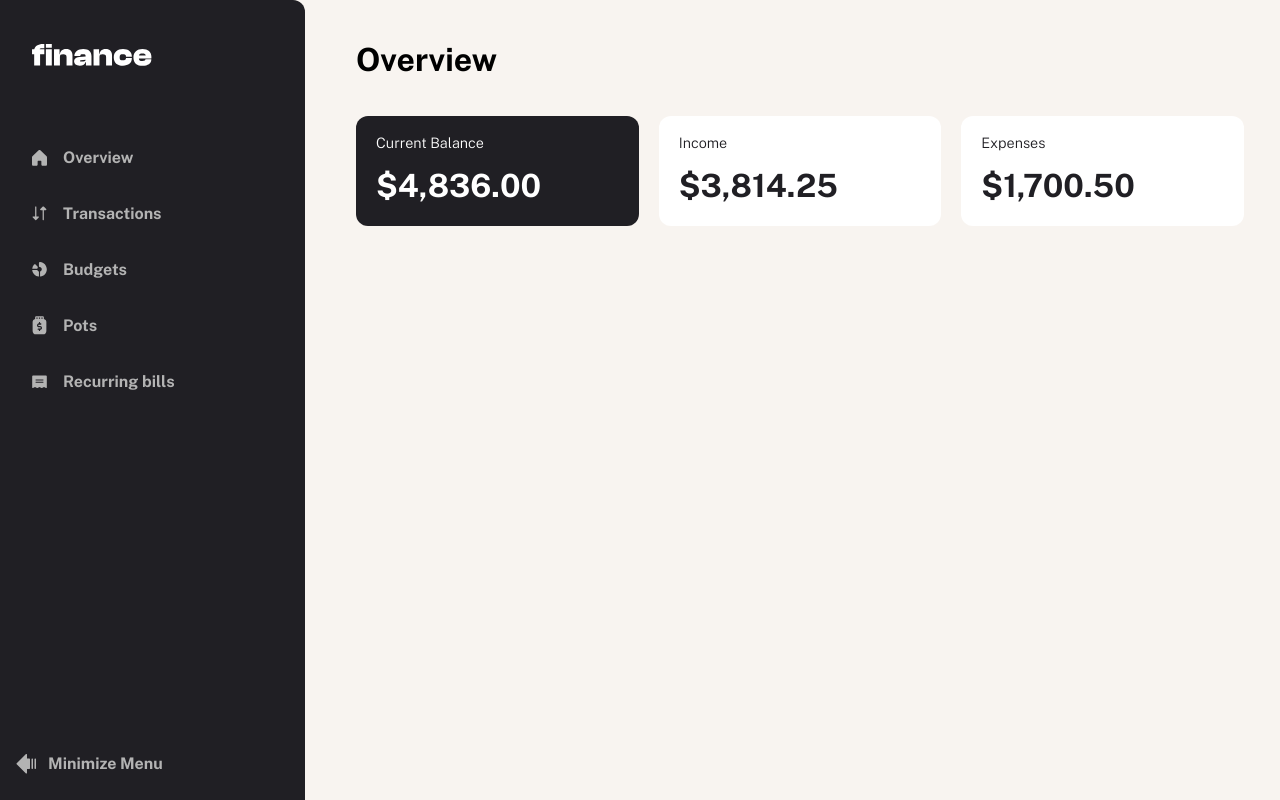
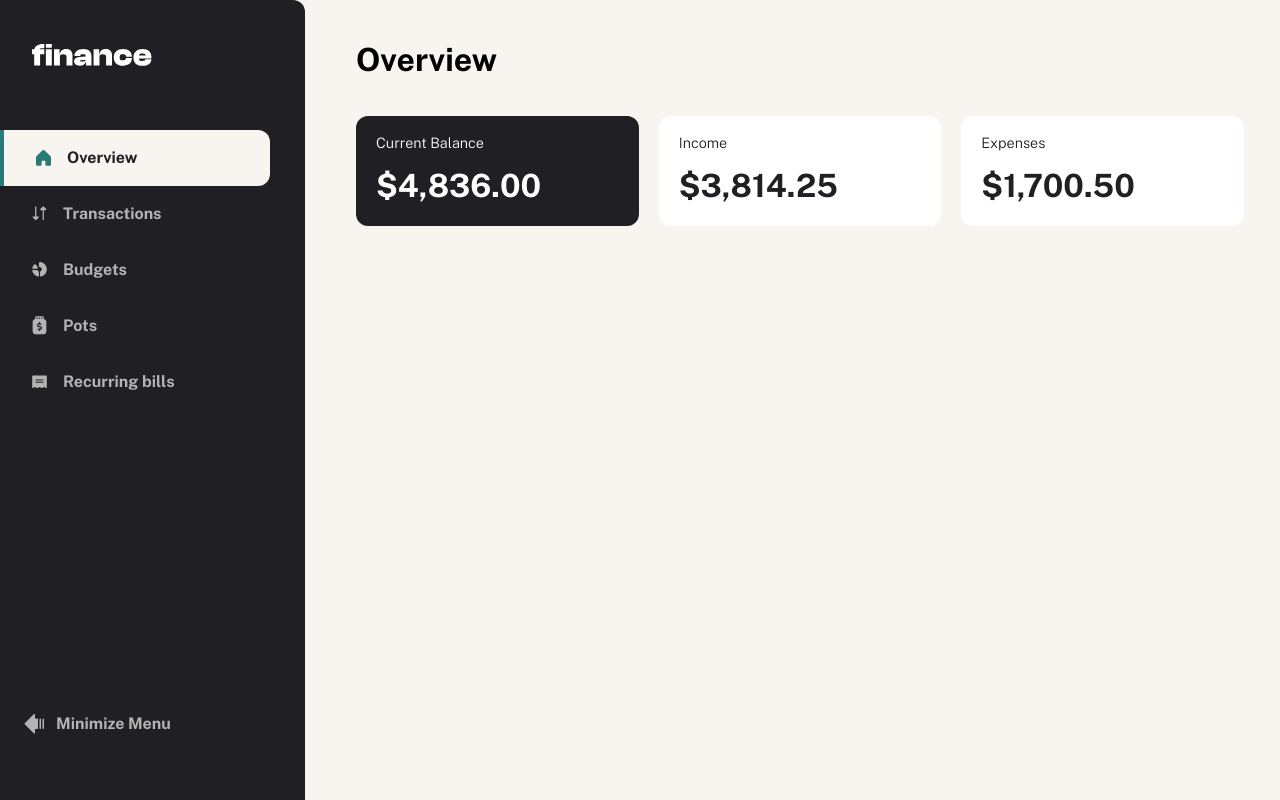
Before and after one commit to salmafadlabdulrahman/Personal-Finance-App, a Next.js app: page / in a window 1280 px wide. Built offline with nearby package versions, Linux system fonts and the light colour scheme.

Commit message:
style active links

```diff
--- a/app/component/Sidebar.tsx
+++ b/app/component/Sidebar.tsx
@@ -1,18 +1,40 @@
 import Image from "next/image";
 import SidebarItem from "./SidebarItem";
 
-const Sidebar = () => {
 const sidebarNav = [
-    { item: "Overview", icon: "/assets/images/icon-nav-overview.svg" },
-    { item: "Transactions", icon: "/assets/images/icon-nav-transactions.svg" },
-    { item: "Budgets", icon: "/assets/images/icon-nav-budgets.svg" },
-    { item: "Pots", icon: "/assets/images/icon-nav-pots.svg" },
+  {
+    item: "Overview",
+    icon: "/assets/images/icon-nav-overview.svg",
+    path: "/",
+    activeIcon: "/assets/images/icon-nav-overview-active.svg",
+  },
+  {
+    item: "Transactions",
+    icon: "/assets/images/icon-nav-transactions.svg",
+    path: "/pages/transactions",
+    activeIcon: "/assets/images/icon-nav-transactions-active.svg",
+  },
+  {
+    item: "Budgets",
+    icon: "/assets/images/icon-nav-budgets.svg",
+    path: "/pages/budgets",
+    activeIcon: "/assets/images/icon-nav-budgets-active.svg",
+  },
+  {
+    item: "Pots",
+    icon: "/assets/images/icon-nav-pots.svg",
+    path: "/pages/pots",
+    activeIcon: "/assets/images/icon-nav-pots-active.svg",
+  },
   {
     item: "Recurring bills",
     icon: "/assets/images/icon-nav-recurring-bills.svg",
+    path: "/pages/recurringbills",
+    activeIcon: "/assets/images/icon-nav-recurring-bills-active.svg",
   },
 ];
 
+export default function Sidebar() {
   return (
     <div className="bg-grey900 h-screen w-[305px] rounded-se-xl fixed flex flex-col">
       <div className="mt-8 h-screen">
@@ -28,13 +50,13 @@
         <div className="mt-[4em]">
           {sidebarNav.map((nav, i) => (
             <div key={i}>
-              <SidebarItem navText={nav.item} icon={nav.icon} />
+              <SidebarItem navText={nav.item} icon={nav.icon} path={nav.path} activeIcon={nav.activeIcon} />
             </div>
           ))}
         </div>
       </div>
 
-      <div className="flex items-center gap-3 pb-6 pl-4">
+      <div className="flex items-center gap-3 pb-[4em] pl-6">
         <Image
           src={"/assets/images/icon-minimize-menu.svg"}
           alt="close modal icon"
@@ -45,6 +67,4 @@
       </div>
     </div>
   );
-};
-
-export default Sidebar;
+}
--- a/app/component/SidebarItem.tsx
+++ b/app/component/SidebarItem.tsx
@@ -1,17 +1,22 @@
+'use client';
 import Image from "next/image";
 import Link from "next/link";
+import { usePathname } from "next/navigation";
 
 interface sidebarItemProps {
   navText: string;
   icon: string;
+  path: string;
+  activeIcon: string;
 }
 
-const SidebarItem = ({ navText, icon }: sidebarItemProps) => {
+const SidebarItem = ({ navText, icon, path, activeIcon }: sidebarItemProps) => {
+  const pathname = usePathname();
   return (
-    <div className="pl-4 w-[280px]">
+    <div className={`pl-4 w-[270px]  ${ pathname === path ? 'bg-beige-100 border-l-4 border-green': ""} rounded-r-xl`}>
       <div className="flex items-center gap-4 p-4">
-        <Image src={icon} alt="icon" width={15} height={15} />
-        <Link href="/pages/transactions" className="text-grey300 font-bold">
+        <Image src={pathname === path ? activeIcon : icon} alt="icon" width={15} height={15} />
+        <Link href={path} className={`${pathname === path ? "text-grey900" : "text-grey300"} font-bold`}>
           {navText}
         </Link>
       </div>
--- a/app/layout.tsx
+++ b/app/layout.tsx
@@ -1,5 +1,6 @@
 import type { Metadata } from "next";
 import "./globals.css";
+import Sidebar from "./component/Sidebar";
 
 export const metadata: Metadata = {
   title: "Manage your money & expenses",
@@ -13,9 +14,13 @@
 }>) {
   return (
     <html lang="en">
-      <body
-      >
-        {children}
+      <body>
+        <div className="xl:flex gap-[20em]">
+          <div className="hidden xl:block ">
+            <Sidebar />
+          </div>
+          <div className="xl:grow">{children}</div>
+        </div>
       </body>
     </html>
   );
--- a/app/page.tsx
+++ b/app/page.tsx
@@ -1,17 +1,9 @@
-import Sidebar from "./component/Sidebar";
 import Overview from "./pages/overview/page";
 
 export default function Home() {
   return (
     <div>
-      <div className="xl:flex gap-[20em]">
-        <div className="hidden xl:block ">
-          <Sidebar />
-        </div>
-        <div className="xl:grow">
-          <Overview />
-        </div>
-      </div>
+      <Overview />
     </div>
   );
 }
```
Lines whose indentation alone changed are shown as unchanged.
